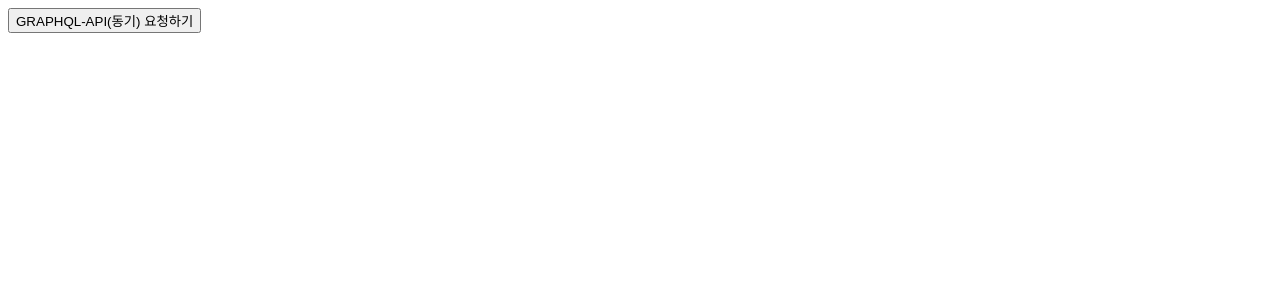
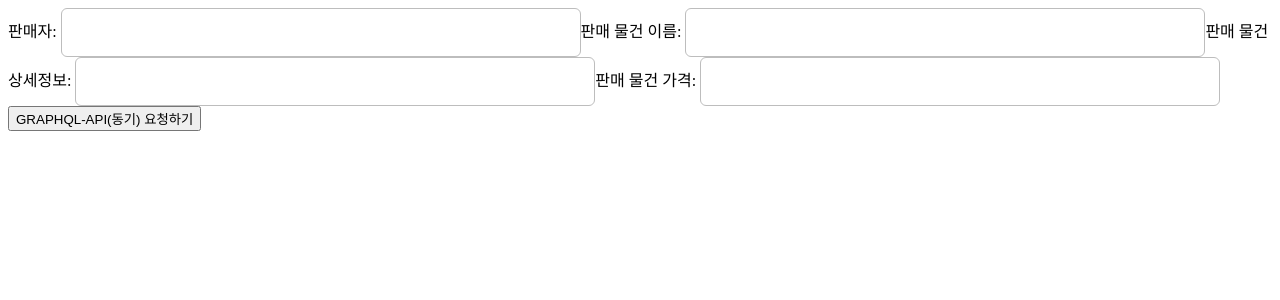
Before and after one commit to dyoh1202/codecamp_dyoh, a Next.js app in the folder class/: page /04-05-graphql-mutation-product in a window 1280 px wide. Shown: the top 300 px of the page. Built offline with nearby package versions, Linux system fonts and the light colour scheme.

Commit message:
product 등록도 변수 받아와서 api 보내는걸로 변경 완료

```diff
--- a/class/pages/04-05-graphql-mutation-product/index.js
+++ b/class/pages/04-05-graphql-mutation-product/index.js
@@ -1,4 +1,6 @@
 import { useMutation, gql } from "@apollo/client"
+import {useState} from "react";
+import { SellerInput } from "../../styles/emotion"
 
 // graphql 쿼리문
 const CREATE_PRODUCT = gql`
@@ -12,16 +14,20 @@ const CREATE_PRODUCT = gql`
 `
 
 export default function GraphqlMutationProductPages() {
+    const [ seller, setSeller ] = useState("")
+    const [ productName, setProductName ] = useState("")
+    const [ productDetail, setProductDetail ] = useState("")
+    const [ productPrice, setProductPrice ] = useState(0)
     const [ createProduct ] = useMutation(CREATE_PRODUCT)
 
     const onClickSubmit = async () => {
         const result = await createProduct({
             variables: {
-                seller: "훈이",
+                seller: seller,
                 createProductInput: {
-                    name: "마우스",
-                    detail: "훈이가 오래 쓴 마우스",
-                    price: 15000
+                    name: productName,
+                    detail: productDetail,
+                    price: productPrice
                 }
             }
         })
@@ -29,5 +35,30 @@ export default function GraphqlMutationProductPages() {
         alert(result.data.createProduct.message)
     }
 
-    return  <button onClick={onClickSubmit}>GRAPHQL-API(동기) 요청하기</button>
+    const onChangeSeller = (event) => {
+        setSeller(event.target.value)
+    }
+
+    const onChangeProductName = (event) => {
+        setProductName(event.target.value)
+    }
+
+    const onChangeProductDetail = (event) => {
+        setProductDetail(event.target.value)
+    }
+
+    const onChangeProductPrice = (event) => {
+        setProductPrice(parseInt(event.target.value))
+        console.log(event.target.value)
+    }
+
+    return  (
+        <>
+            판매자: <SellerInput onChange={onChangeSeller}></SellerInput>
+            판매 물건 이름: <SellerInput onChange={onChangeProductName}></SellerInput>
+            판매 물건 상세정보: <SellerInput onChange={onChangeProductDetail}></SellerInput>
+            판매 물건 가격: <SellerInput onChange={onChangeProductPrice}></SellerInput>
+            <button onClick={onClickSubmit}>GRAPHQL-API(동기) 요청하기</button>
+        </>
+    )
 }
--- a/class/styles/emotion.js
+++ b/class/styles/emotion.js
@@ -48,3 +48,11 @@ export const ContentsInput = styled.textarea`
   border: 1px solid #bdbdbd;
   border-radius: 6px;
 `;
+
+export const SellerInput = styled.input`
+  width: 500px;
+  height: 45px;
+  padding-left: 16px;
+  border: 1px solid #bdbdbd;
+  border-radius: 6px;
+`;
```
Also changed, not shown: 1 other file (tests, documents, lock files or other folders).
